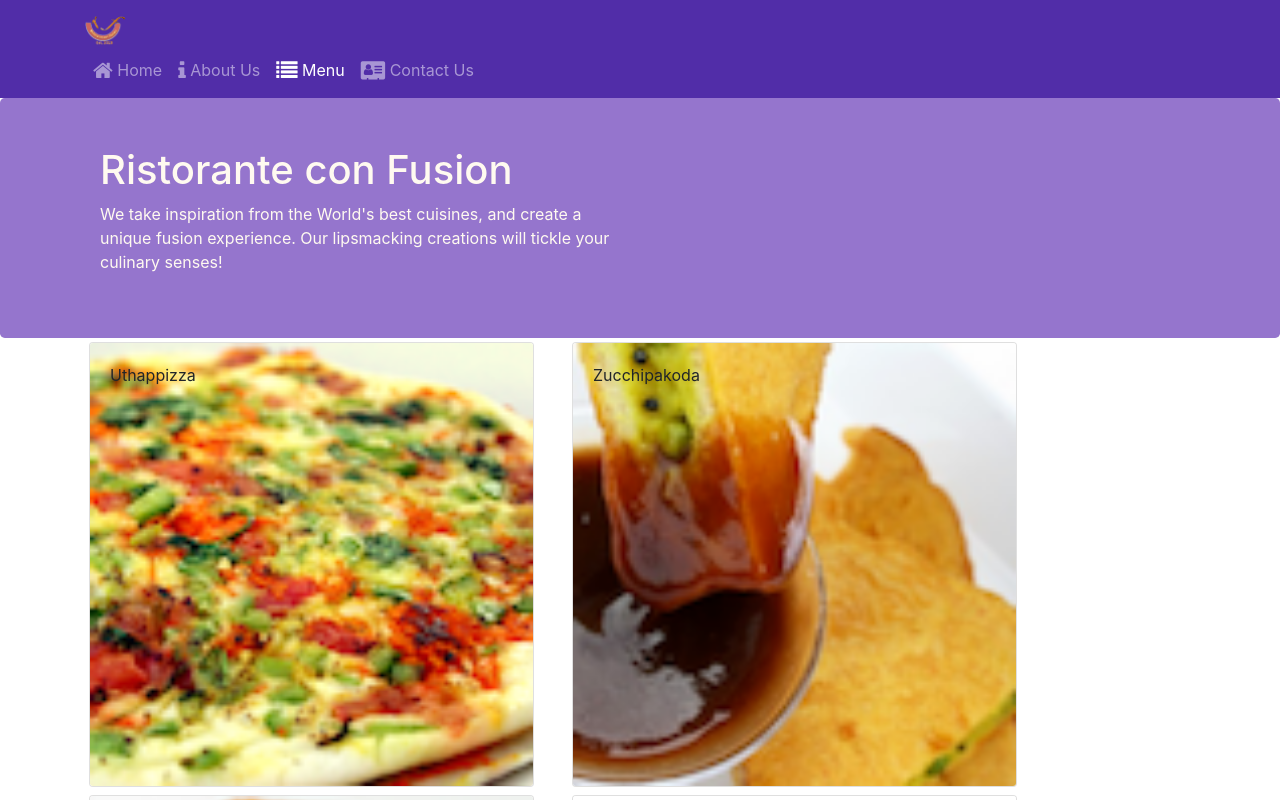
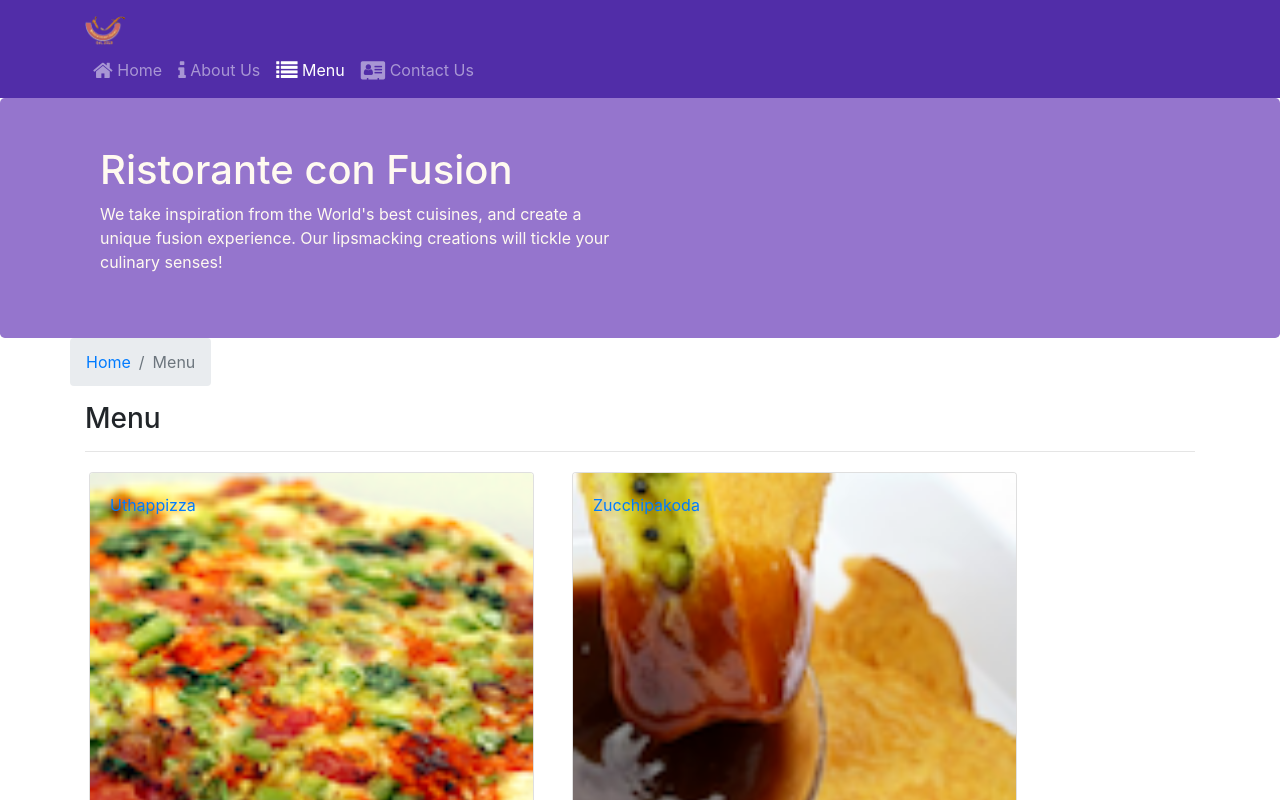
Before and after one commit to dungptfx13091/confusion, a React (Create React App) app: page /menu in a window 1280 px wide. Shown: the top 800 px of the page. Built offline with nearby package versions, Linux system fonts and the light colour scheme.

Commit message:
Single Page Applications Part 2

```diff
--- a/src/components/ContactComponent.js
+++ b/src/components/ContactComponent.js
@@ -1,8 +1,22 @@
 import React from "react";
+import { Breadcrumb, BreadcrumbItem } from "reactstrap";
+import { Link } from "react-router-dom";
 
 function Contact(props) {
   return (
     <div className="container">
+      <div className="row">
+        <Breadcrumb>
+          <BreadcrumbItem>
+            <Link to="/home">Home</Link>
+          </BreadcrumbItem>
+          <BreadcrumbItem active>Contact Us</BreadcrumbItem>
+        </Breadcrumb>
+        <div className="col-12">
+          <h3>Contact Us</h3>
+          <hr />
+        </div>
+      </div>
       <div className="row row-content">
         <div className="col-12">
           <h3>Location Information</h3>
--- a/src/components/DishdetailComponent.js
+++ b/src/components/DishdetailComponent.js
@@ -1,6 +1,15 @@
 import React from "react";
-import { Card, CardImg, CardText, CardBody, CardTitle } from "reactstrap";
+import {
+  Card,
+  CardImg,
+  CardText,
+  CardBody,
+  CardTitle,
+  Breadcrumb,
+  BreadcrumbItem,
+} from "reactstrap";
 import { COMMENTS } from "../shared/comments";
+import { Link } from "react-router-dom";
 
 function RenderDish({ dish }) {
   return (
@@ -50,12 +59,24 @@ const DishDetail = (props) => {
     return (
       <div className="container">
         <div className="row">
-          <RenderDish dish={props.dish} />
-          <RenderComments
-            comments={COMMENTS.filter(
-              (comment) => comment.dishId === props.dish.id
-            )}
-          />
+          <Breadcrumb>
+            <BreadcrumbItem>
+              <Link to="/menu">Menu</Link>
+            </BreadcrumbItem>
+            <BreadcrumbItem active>{props.dish.name}</BreadcrumbItem>
+          </Breadcrumb>
+          <div className="col-12">
+            <h3>{props.dish.name}</h3>
+            <hr />
+          </div>
+        </div>
+        <div className="row">
+          <div className="col-12 col-md-5 m-1">
+            <RenderDish dish={props.dish} />
+          </div>
+          <div className="col-12 col-md-5 m-1">
+            <RenderComments comments={props.comments} />
+          </div>
         </div>
       </div>
     );
--- a/src/components/HomeComponent.js
+++ b/src/components/HomeComponent.js
@@ -7,6 +7,7 @@ import {
   CardTitle,
   CardSubtitle,
 } from "reactstrap";
+import { Link } from "react-router-dom";
 
 function RenderCard({ item }) {
   return (
--- a/src/components/MainComponent.js
+++ b/src/components/MainComponent.js
@@ -25,6 +25,21 @@ class Main extends Component {
   }
 
   render() {
+    const DishWithId = ({ match }) => {
+      return (
+        <DishDetail
+          dish={
+            this.state.dishes.filter(
+              (dish) => dish.id === parseInt(match.params.dishId, 10)
+            )[0]
+          }
+          comments={this.state.comments.filter(
+            (comment) => comment.dishId === parseInt(match.params.dishId, 10)
+          )}
+        />
+      );
+    };
+
     const HomePage = () => {
       return (
         <Home
@@ -44,6 +59,7 @@ class Main extends Component {
             path="/menu"
             component={() => <Menu dishes={this.state.dishes} />}
           />
+          <Route path="/menu/:dishId" component={DishWithId} />
           <Route exact path="/contactus" component={Contact} />
           <Redirect to="/home" />
         </Switch>
--- a/src/components/MenuComponent.js
+++ b/src/components/MenuComponent.js
@@ -1,14 +1,23 @@
 import React from "react";
-import { Card, CardImg, CardImgOverlay, CardTitle } from "reactstrap";
+import {
+  Card,
+  CardImg,
+  CardImgOverlay,
+  CardTitle,
+  Breadcrumb,
+  BreadcrumbItem,
+} from "reactstrap";
+import { Link } from "react-router-dom";
 
 function RenderMenuItem({ dish, onClick }) {
   return (
-    <Card onClick={() => onClick(dish.id)}>
-      <CardImg width="100%" src={dish.image} alt={dish.name} />
-
-      <CardImgOverlay>
-        <CardTitle>{dish.name}</CardTitle>
-      </CardImgOverlay>
+    <Card>
+      <Link to={`/menu/${dish.id}`}>
+        <CardImg width="100%" src={dish.image} alt={dish.name} />
+        <CardImgOverlay>
+          <CardTitle>{dish.name}</CardTitle>
+        </CardImgOverlay>
+      </Link>
     </Card>
   );
 }
@@ -24,6 +33,18 @@ const Menu = (props) => {
 
   return (
     <div className="container">
+      <div className="row">
+        <Breadcrumb>
+          <BreadcrumbItem>
+            <Link to="/home">Home</Link>
+          </BreadcrumbItem>
+          <BreadcrumbItem active>Menu</BreadcrumbItem>
+        </Breadcrumb>
+        <div className="col-12">
+          <h3>Menu</h3>
+          <hr />
+        </div>
+      </div>
       <div className="row">{menu}</div>
     </div>
   );
```
